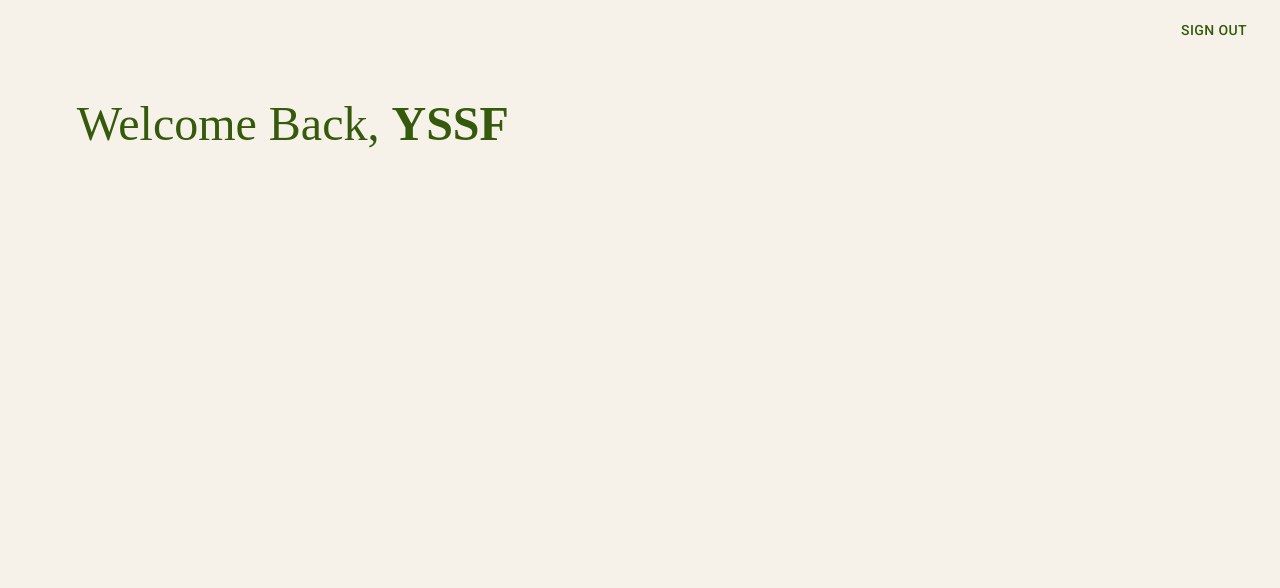
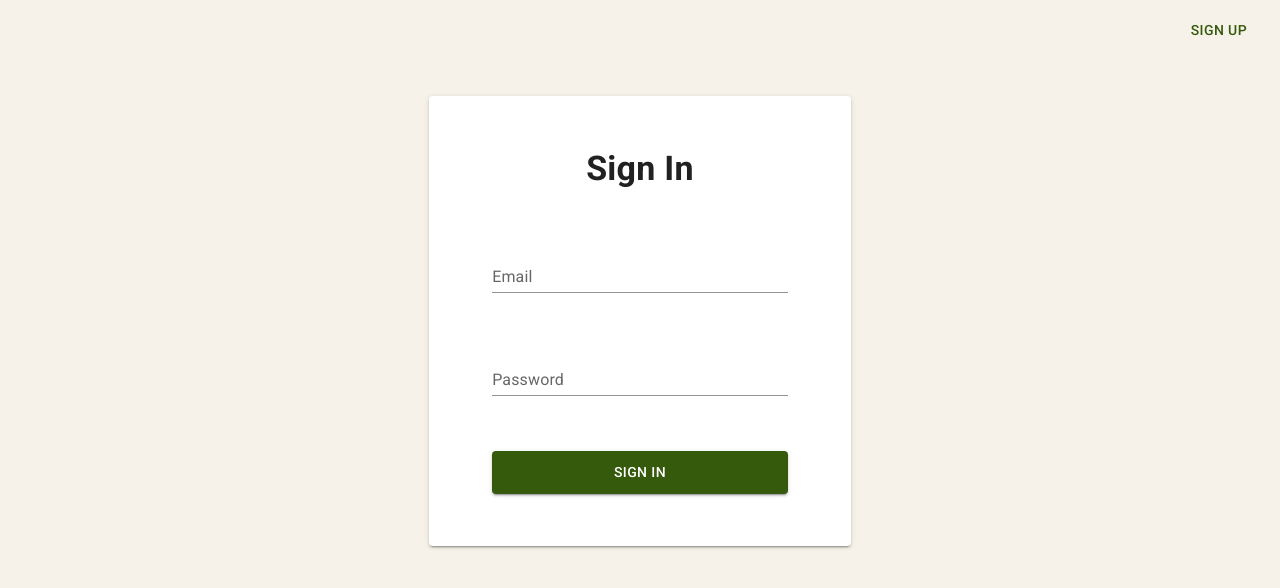
Before and after one commit to Youssef-O/user-authentification-reactjs, a React (Create React App) app: page / in a window 1280 px wide. Shown: the top 588 px of the page. Built offline with nearby package versions, Linux system fonts and the light colour scheme.

Commit message:
Routing & Redirecting implemented

```diff
--- a/package.json
+++ b/package.json
@@ -11,6 +11,7 @@
     "@testing-library/user-event": "^13.5.0",
     "react": "^17.0.2",
     "react-dom": "^17.0.2",
+    "react-router-dom": "^5.3.0",
     "react-scripts": "5.0.0",
     "web-vitals": "^2.1.2"
   },
--- a/src/App.js
+++ b/src/App.js
@@ -2,6 +2,7 @@ import { createTheme, ThemeProvider } from '@mui/material/styles';
 import SignIn from './components/SignIn.js';
 import SignUp from './components/SignUp.js';
 import Home from './components/Home.js';
+import { BrowserRouter as Router, Switch, Route } from 'react-router-dom';
 
 function App() {
   var theme = createTheme({
@@ -13,11 +14,15 @@ function App() {
   })
 
   return (
-    <ThemeProvider theme={theme}>
-      {/* <SignIn />  */}
-      {/* <SignUp />  */}
-      <Home />
-    </ThemeProvider>
+    <Router>
+      <ThemeProvider theme={theme}>
+        <Switch>
+          <Route exact path="/" component={SignIn} />
+          <Route exact path="/signup" component={SignUp} />
+          <Route exact pach="/profile" component={Home} />
+        </Switch>
+      </ThemeProvider>
+    </Router>
   );
 }
 
--- a/src/components/Home.js
+++ b/src/components/Home.js
@@ -1,8 +1,11 @@
 import Box from '@mui/material/Box';
 import Button from '@mui/material/Button';
 import Typography from '@mui/material/Typography';
+import { useHistory } from 'react-router-dom';
 
 function Home() {
+
+    var history = useHistory();
 
     var styles = {
         signOutButton: {
@@ -23,7 +26,7 @@ function Home() {
 
     return (
         <Box>
-            <Button variant="text" sx={styles.signOutButton}>Sign Out</Button>
+            <Button variant="text" sx={styles.signOutButton} onClick={() => history.push("/")}>Sign Out</Button>
             <Typography variant="h3" sx={styles.welcomeSentence}>Welcome Back, <b>YSSF</b></Typography>
         </Box>
     );
--- a/src/components/SignIn.js
+++ b/src/components/SignIn.js
@@ -3,9 +3,12 @@ import Paper from '@mui/material/Paper';
 import Typography from '@mui/material/Typography';
 import TextField from '@mui/material/TextField';
 import Button from '@mui/material/Button';
+import { useHistory } from 'react-router-dom';
 
 
 function SignIn() {
+    var history = useHistory();
+
     var styles = {
         signUpButton: {
             position: 'absolute',
@@ -48,12 +51,12 @@ function SignIn() {
 
     return (
         <Box>
-            <Button variant="text" sx={styles.signUpButton}>Sign up</Button>
+            <Button variant="text" sx={styles.signUpButton} onClick={() => history.push("/signup")}>Sign up</Button>
             <Paper elevation={2} sx={styles.container}>
                 <Typography variant='h4' sx={styles.signInLabel}>Sign In</Typography>
                 <TextField label="Email" variant="standard" color="primary" sx={styles.textField} />
                 <TextField label="Password" variant="standard" color="primary" sx={styles.textField} />
-                <Button variant="contained" sx={styles.signInButton}>Sign in</Button>
+                <Button variant="contained" sx={styles.signInButton} onClick={() => history.push("/profile")}>Sign in</Button>
             </Paper>
         </Box>
     );
--- a/src/components/SignUp.js
+++ b/src/components/SignUp.js
@@ -3,8 +3,11 @@ import Paper from '@mui/material/Paper';
 import Typography from '@mui/material/Typography';
 import TextField from '@mui/material/TextField';
 import Button from '@mui/material/Button';
+import { useHistory } from 'react-router-dom';
 
 function SignUp() {
+
+    var history = useHistory();
 
     var styles = {
         SignInButton: {
@@ -48,13 +51,13 @@ function SignUp() {
 
     return (
         <Box>
-            <Button variant="text" sx={styles.SignInButton}>Sign In</Button>
+            <Button variant="text" sx={styles.SignInButton} onClick={() => history.push("/")}>Sign In</Button>
             <Paper sx={styles.container}>
                 <Typography variant="h4" sx={styles.signInLabel}>Sign Up</Typography>
                 <TextField label="Name" variant="standard" color="primary" sx={styles.textField} />
                 <TextField label="Email" variant="standard" color="primary" sx={styles.textField} />
                 <TextField label="Password" variant="standard" color="primary" sx={styles.textField} />
-                <Button variant="contained" sx={styles.signInButton}>Sign Up</Button>
+                <Button variant="contained" sx={styles.signInButton} onClick={() => history.push("/")}>Sign Up</Button>
             </Paper>
         </Box>
     );
```
Also changed, not shown: 1 other file (tests, documents, lock files or other folders).
